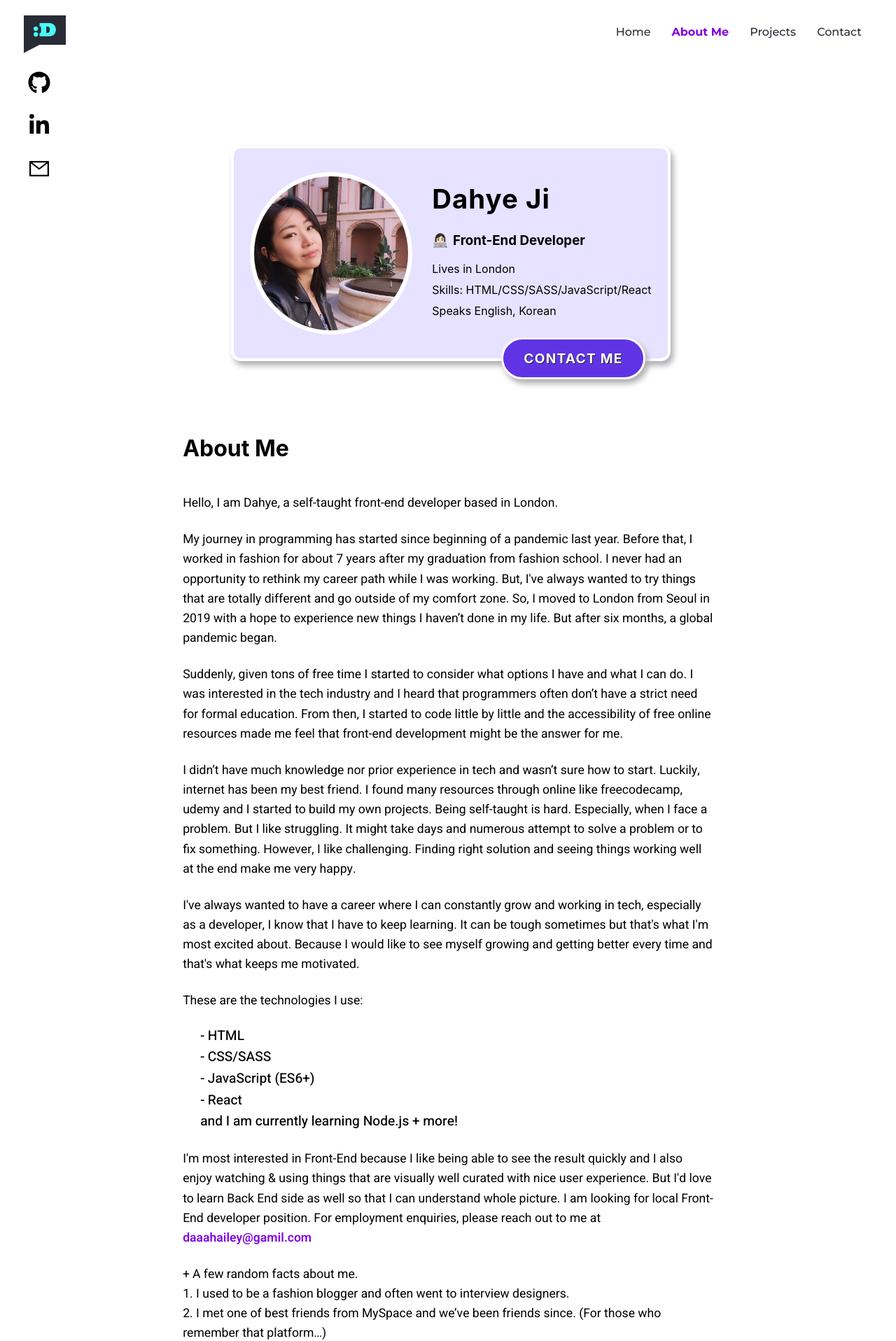
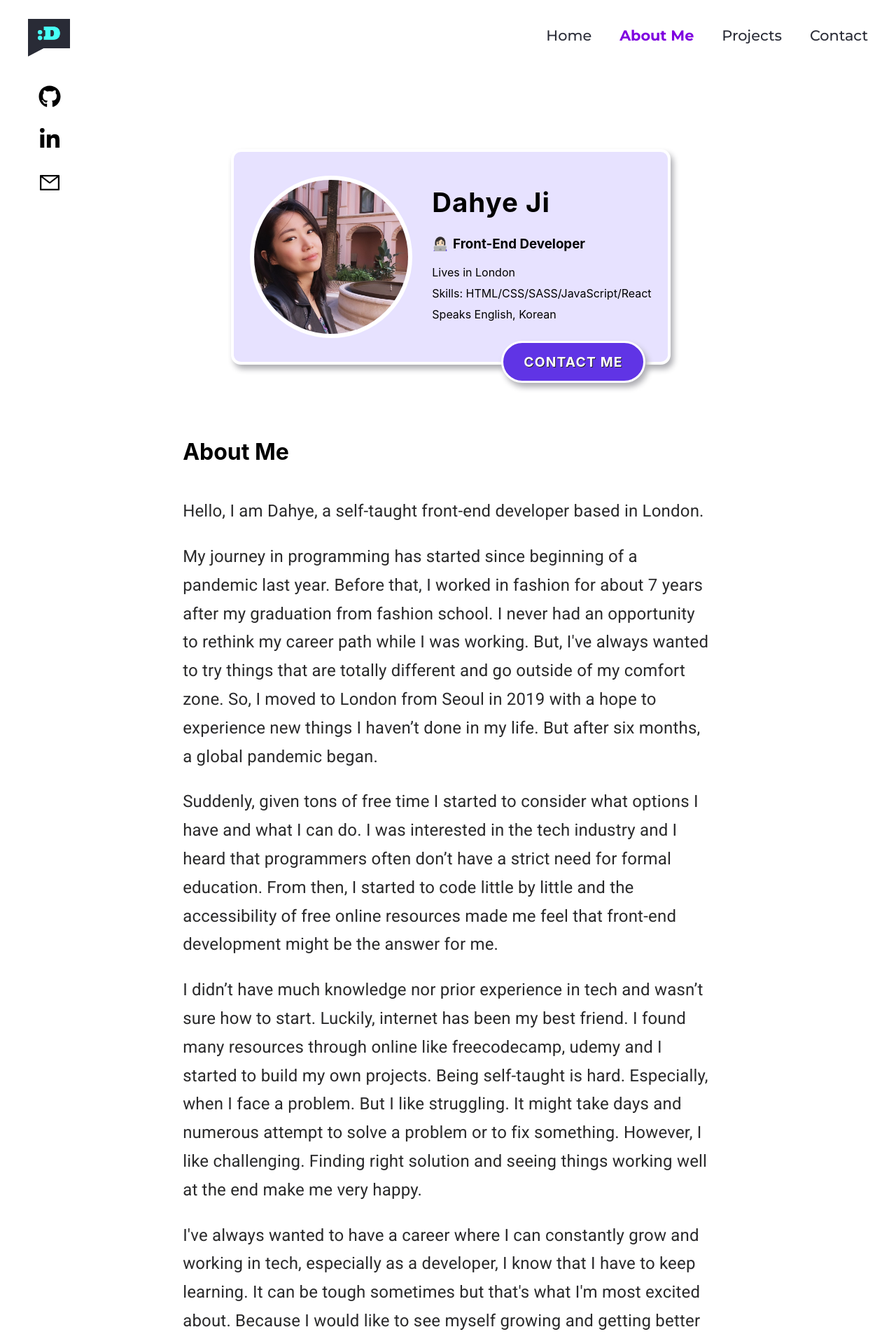
Before and after one commit to daaahailey/my_portfolio, a React (Create React App) app: page /my_portfolio/about in a window 1280 px wide. Shown: the top 1916 px of the page at 70% size. Built offline with nearby package versions, Linux system fonts and the light colour scheme.

Commit message:
nav styling change

```diff
--- a/src/components/Navigation.css
+++ b/src/components/Navigation.css
@@ -4,7 +4,7 @@
 .nav-div {
     display: flex;
     justify-content: space-between;
-    margin: 10px 34px 0 34px;
+    margin: 15px 40px;
     padding: 0;
     align-items: center;
 }
@@ -27,12 +27,16 @@
 
 .nav-list {
     font-family: 'Montserrat', sans-serif;
+    font-size: 1.3em;
     font-weight: 500;
     text-decoration: none;
     color: #2a2c37;
-    margin: 10px 15px 10px 15px;
+    margin: 10px 20px;
     cursor: pointer;
     position: relative;
+}
+.nav-list:last-child {
+    margin-right: 0;
 }
 
 .hover-line {
--- a/src/components/Social.css
+++ b/src/components/Social.css
@@ -1,3 +1,9 @@
+.social-handle {
+    position: fixed;
+    padding: 0;
+    margin-left: 15px;
+}
+
 
 .social-icons li h1 {
     color: black;
--- a/src/components/Social.js
+++ b/src/components/Social.js
@@ -5,7 +5,7 @@ import "./Social.css"
 
 const Social = () => {
     return (
-      <div className="social-handle" style={{ position: "fixed" }}>
+      <div className="social-handle">
         <ul
           className="social-icons"
           style={{
--- a/src/routes/About.css
+++ b/src/routes/About.css
@@ -1,8 +1,7 @@
 @import url('https://fonts.googleapis.com/css2?family=Open+Sans:ital,wght@0,300;0,400;0,600;0,700;0,800;1,300;1,400;1,600;1,700;1,800&display=swap');
 @import url('https://fonts.googleapis.com/css2?family=Heebo:wght@100;200;300;400;500;600;700;800;900&display=swap');
 
-@import url('https://fonts.googleapis.com/css2?family=Josefin+Sans:ital,wght@0,100;0,200;0,300;0,400;0,500;0,600;0,700;1,100;1,200;1,300;1,400;1,500;1,600;1,700&display=swap');
-
+@import url('https://fonts.googleapis.com/css2?family=Roboto:ital,wght@0,100;0,300;0,400;0,500;0,700;0,900;1,100;1,300;1,400;1,500;1,700;1,900&display=swap');
 
 .about-container {
     display: flex;
@@ -31,7 +30,6 @@
     padding: 0 6% 4% 6%;
 }
 .profile-card {
-   /* font-family: 'Josefin-Sans', sans-serif; */
    width: 620px;
    height: 300px;
 }
@@ -109,11 +107,13 @@
 }
 
 .about-me-text {
-    font-family: 'Heebo', sans-serif;
-    font-size: 1.1em;
+    font-family: 'Roboto', sans-serif;
+    font-size: 1.5em;
     font-weight: 400;
-    line-height: 1.6em;
+    line-height: 1.7em;
     margin: 24px 0;
+    color: #2a2a2b;
+    letter-spacing: 0.2px;
 }
 
 .about-me-text span {
@@ -132,13 +132,13 @@ li.tech-use {
     list-style: none;
     font-family: 'Heebo', sans-serif;
     font-weight: 500;
-    font-size: 1.2em;
+    font-size: 1.6em;
     line-height: 1.6em;
 
 }
 
 .laptop-img {
-    width: 500px;
+    width: 450px;
     display: flex;
     justify-content: center;
     align-items: center;
--- a/src/routes/About.js
+++ b/src/routes/About.js
@@ -103,17 +103,17 @@ const About = () => {
             </a>
           </p>
           <p className="about-me-text">
-            <span>+ A few random facts about me.</span>
+            <span>🙂 A few random facts about me.</span>
             <span>
-              1. I used to be a fashion blogger and often went to interview
+              - I used to be a fashion blogger and often went to interview
               designers.
             </span>
             <span>
-              2. I met one of best friends from MySpace and we’ve been friends
+              - I met one of best friends from MySpace and we’ve been friends
               since. (For those who remember that platform…)
             </span>
             <span>
-              3. I have lived in 🇰🇷🇬🇧🇮🇪 and been to 🇫🇷🇧🇪🇳🇱🇸🇪🇪🇸🇨🇭🇯🇵🇸🇬🇻🇳🇵🇭 so far.
+              - I have lived in 🇰🇷🇬🇧🇮🇪 and been to 🇫🇷🇧🇪🇳🇱🇸🇪🇪🇸🇨🇭🇯🇵🇸🇬🇻🇳🇵🇭 so far.
             </span>
           </p>
           <img className="laptop-img" src={LaptopImg} alt="laptop-img" />
--- a/src/routes/Projects.js
+++ b/src/routes/Projects.js
@@ -44,7 +44,7 @@ const Projects = () => {
           <ProjectCard
             title="My Bar"
             description="Cocktail recipe app built with React using API.
-            There are recipes of gin based cocktail. You can scroll to discover recipes or search name on the app to find the recipe.
+            There are recipes of gin based cocktails. You can scroll to discover recipes or search name on the app to find the recipe.
             First app I built with React. I made this to learn to get data from API and play with it.
             It was also first time that I used router to display different sections."
             tech="React, CSS"
@@ -61,7 +61,7 @@ const Projects = () => {
             You can search items by color, category and price range using 'Filter By' menu on left side on shop page.
             Products can be sorted in three ways: Default(Best Match), Price: highest first, Price: lowest first.
             Clicking the Add to basket button will update the cart icon in the top right of the page to show the number of products in the cart.
-            Products in the cart are stored and remembered by the browser using localStorage."
+            Products in the cart are stored and remembered by the browser using local storage."
             tech="JavaScript, SASS, HTML"
             img={Ecommerce}
             live={"https://daaahailey.github.io/E-Commerce-Website/"}
```
